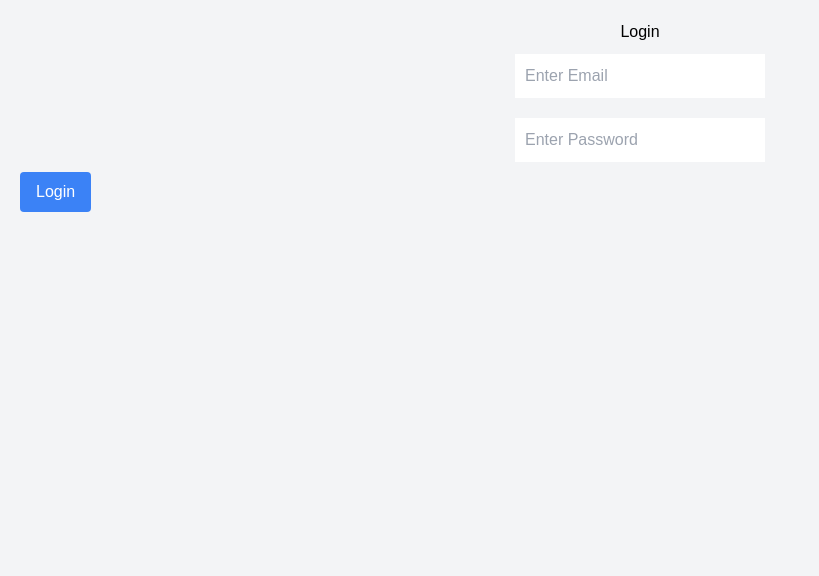
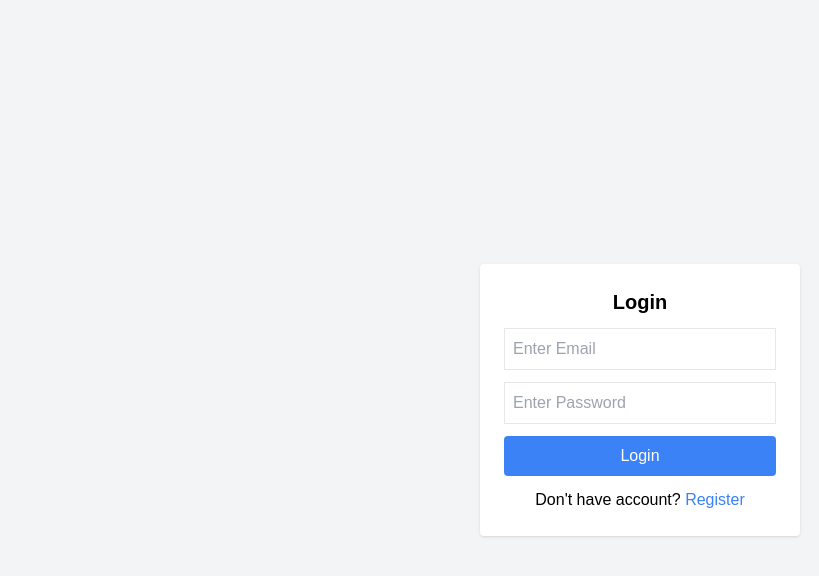
Before and after one commit to NaveenB14/fullstack-ecommerce, a React (Vite) app in the folder frontend/: page / in a window 1280 px wide. Shown: the top 576 px of the page, without its empty margins (0-819 px from the left). Built offline with nearby package versions, Linux system fonts and the light colour scheme.

Commit message:
fixed logging

```diff
--- a/frontend/src/pages/Login.jsx
+++ b/frontend/src/pages/Login.jsx
@@ -6,13 +6,13 @@ import Loader from "../components/Loader";
 function Login() {
   const [email, setEmail] = useState("");
   const [password, setPassword] = useState("");
+  const [loading, setLoading] = useState(false);
 
   const navigate = useNavigate();
-  const [loading, setLoading] = useState(false);
 
   const handleLogin = async () => {
     try {
-      setLoading(true); // 🔥 start loading
+      setLoading(true);
 
       const res = await API.post("/users/login", {
         email,
@@ -20,47 +20,40 @@ function Login() {
       });
 
       localStorage.setItem("token", res.data.token);
-
       alert("Login successful ✅");
       navigate("/products");
     } catch (err) {
       alert("Login failed ❌");
     } finally {
-      setLoading(false); // 🔥 stop loading
+      setLoading(false);
     }
   };
 
-  <p>
-    Don't have account?{" "}
-    <span onClick={() => navigate("/register")}>Register</span>
-  </p>;
-
   return (
-    <div style={{ padding: "20px", textAlign: "center" }}>
-      <h2>Login</h2>
+    <div className="flex justify-center items-center min-h-screen bg-gray-100">
+      <div className="bg-white p-6 rounded shadow w-80 space-y-3 text-center">
+        <h2 className="text-xl font-bold">Login</h2>
 
         <input
           type="email"
           placeholder="Enter Email"
           value={email}
           onChange={(e) => setEmail(e.target.value)}
-        style={{ padding: "10px", margin: "10px", width: "250px" }}
+          className="w-full border p-2"
         />
-      <br />
 
         <input
           type="password"
           placeholder="Enter Password"
           value={password}
           onChange={(e) => setPassword(e.target.value)}
-        style={{ padding: "10px", margin: "10px", width: "250px" }}
+          className="w-full border p-2"
         />
-      <br />
 
         <button
           onClick={handleLogin}
           disabled={loading}
-        className="bg-blue-500 text-white px-4 py-2 rounded flex items-center justify-center gap-2"
+          className="w-full bg-blue-500 text-white py-2 rounded flex items-center justify-center gap-2"
         >
           {loading ? (
             <>
@@ -71,6 +64,17 @@ function Login() {
             "Login"
           )}
         </button>
+
+        <p>
+          Don't have account?{" "}
+          <span
+            onClick={() => navigate("/register")}
+            className="text-blue-500 cursor-pointer"
+          >
+            Register
+          </span>
+        </p>
+      </div>
     </div>
   );
 }
```
Lines whose indentation alone changed are shown as unchanged.
